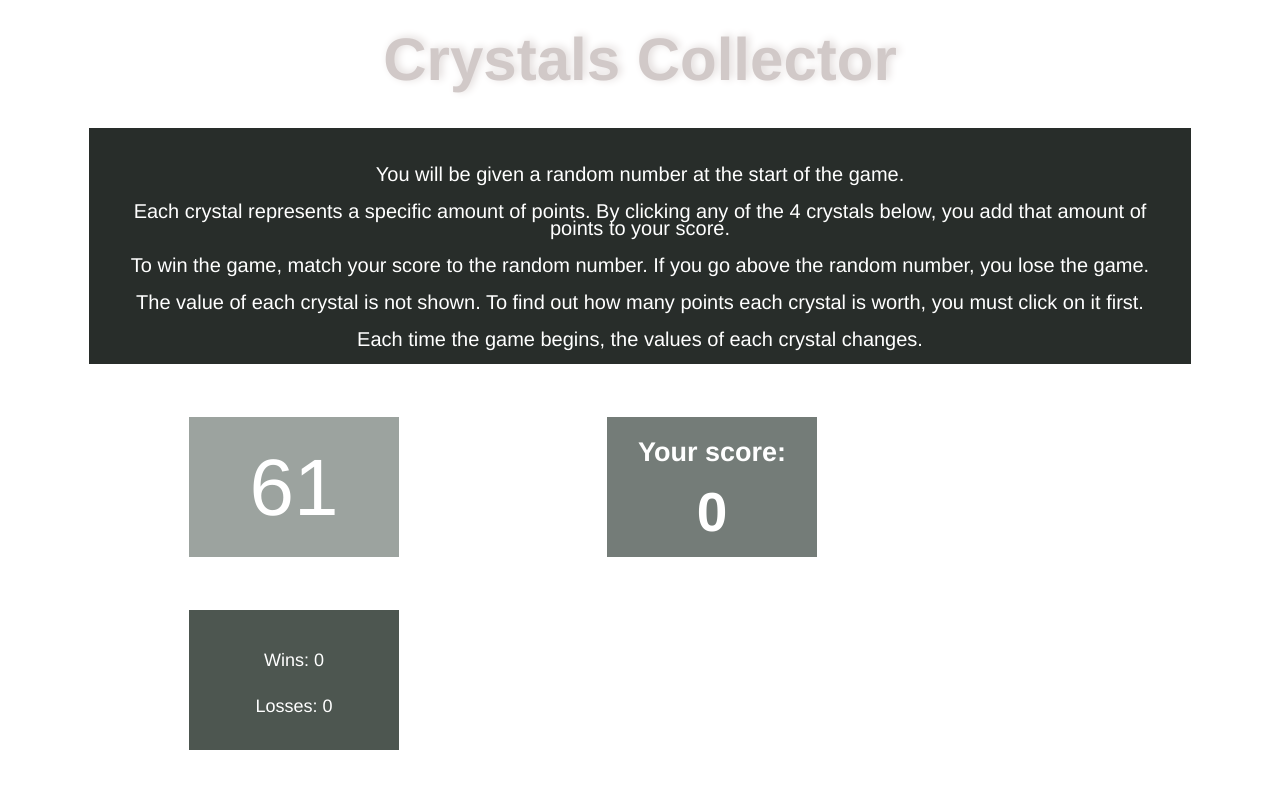
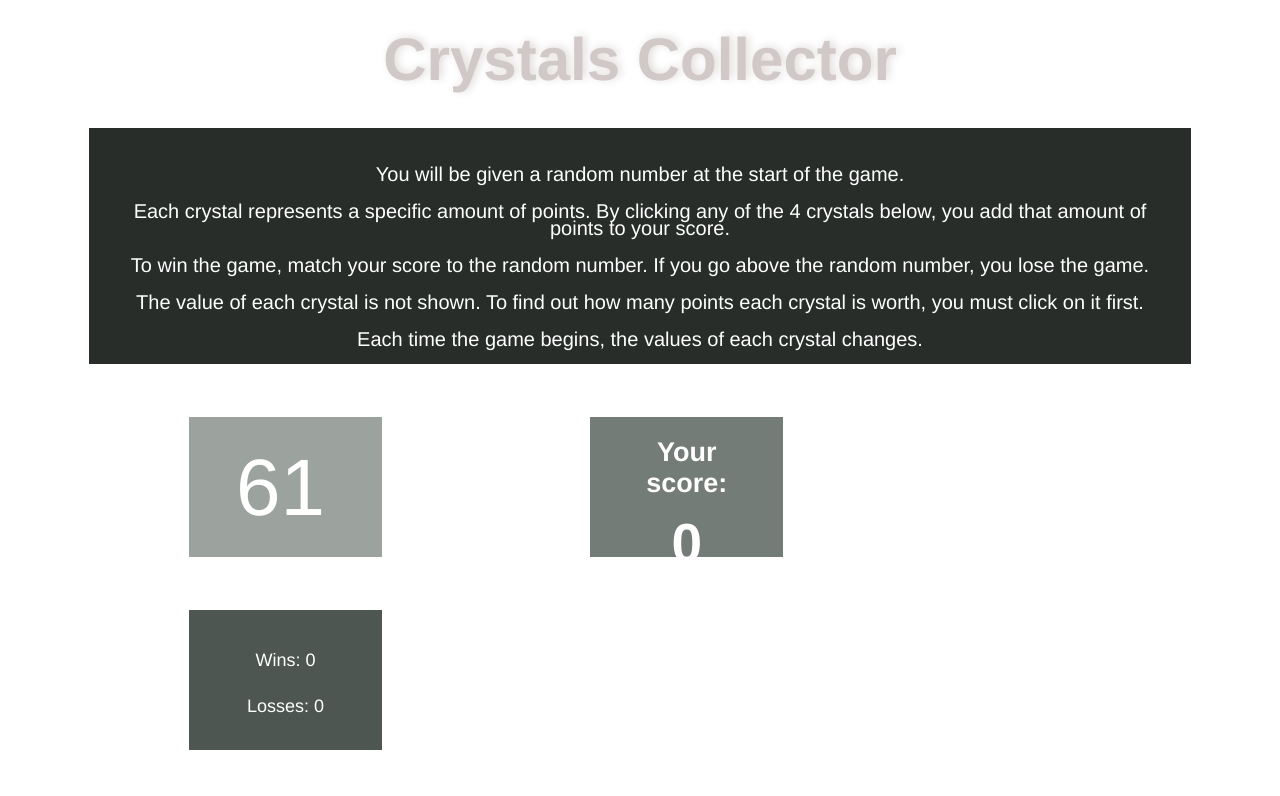
Before and after one commit to alexscar99/week-4-game, a plain HTML site: page index.html in a window 1280 px wide. Shown: the top 796 px of the page. Drawn offline with nearby package versions, Linux system fonts and the light colour scheme.

Commit message:
Fixed styling

```diff
--- a/assets/css/style.css
+++ b/assets/css/style.css
@@ -45,7 +45,7 @@ h3 {
 #current-score {
   font-size: 18px;
   height: 80px;
-  width: 150px;
+  width: 12%;
   padding: 30px;
   margin: 45px 100px 0px 100px;
   text-align: center;
@@ -59,6 +59,7 @@ h3 {
 #random-number p {
   margin-top: -5px;
   font-size: 80px;
+  margin-right: 10px;
 }
 
 #player-record {
```
